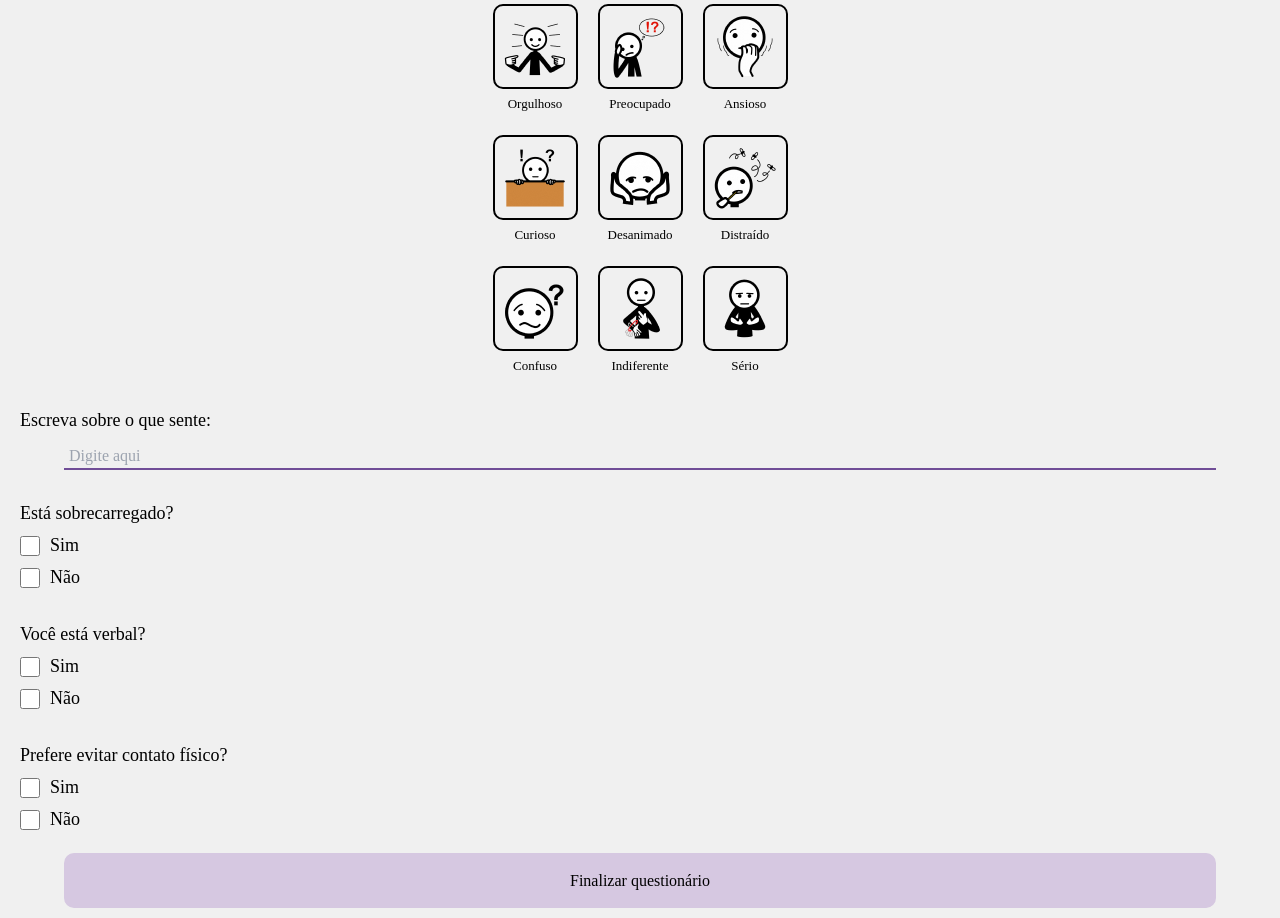
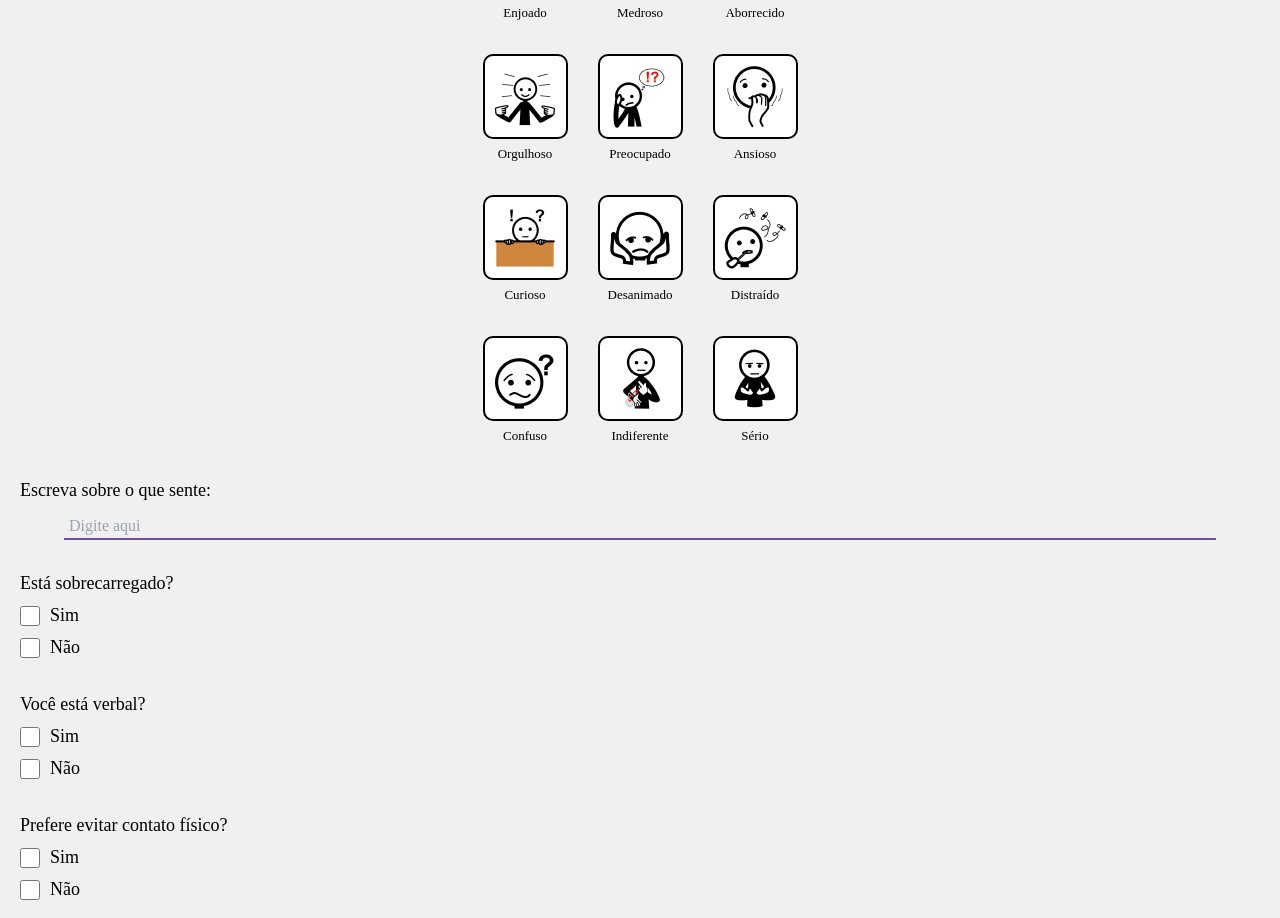
Before and after one commit to viudess/foxpectrum, an Angular app: page /formsmood in a window 1280 px wide. Shown: the part 1014-1932 px from the top of the page. Built offline with nearby package versions, Linux system fonts and the light colour scheme; a web font is replaced by a local one.

Commit message:
botoes-forms-emo

```diff
--- a/src/app/components-gerais/emotion/emotion.component.css
+++ b/src/app/components-gerais/emotion/emotion.component.css
@@ -2,23 +2,16 @@
   width: 85px;
   height: 85px;
   border-radius: 10px;
-  border: 2px solid black;
+  border: 2px solid;
   display: flex;
   justify-content: center;
   align-items: center;
 }
-button{
+p{
+  font-size: small;
+  margin-top: 5px;
+  width: 85px;
   display: flex;
   justify-content: center;
-  align-items: center;
-  flex-direction: column;
-  display: inline-block;
+
 }
-p{
-  display: inline-block;
-  word-wrap: break-word;
-  overflow-wrap: break-word;
-  white-space: normal;
-  font-size: small;
-  margin-top: 5px;
-}
--- a/src/app/components-gerais/emotion/emotion.component.html
+++ b/src/app/components-gerais/emotion/emotion.component.html
@@ -1,5 +1,5 @@
 <button>
-  <div class="emotion">
+  <div class="emotion" (click)="mudarCor()" [ngStyle]="{'border-color': clicado ? '#704D97' : 'black', 'background-color': clicado ? '#D6C8E1' : 'white'}">
     <img src={{image}} alt="">
   </div>
   <p>{{title}}</p>
--- a/src/app/components-gerais/emotion/emotion.component.ts
+++ b/src/app/components-gerais/emotion/emotion.component.ts
@@ -8,4 +8,9 @@ import { Component, Input } from '@angular/core';
 export class EmotionComponent {
   @Input() title!: string;
   @Input() image!: string;
+  clicado = false;
+
+  mudarCor(){
+    this.clicado = !this.clicado;
+  }
 }
--- a/src/app/tipico/mood/forms-mood/forms-mood.component.css
+++ b/src/app/tipico/mood/forms-mood/forms-mood.component.css
@@ -31,12 +31,13 @@ section{
   display: flex;
   justify-content: center;
   align-items: center;
-  margin-top: 20px;
+  margin-top: 30px;
+
 }
 .gridblock-normal{
   display: grid;
   grid-template-columns: repeat(3, 1fr);
-  gap: 20px;
+  gap: 30px;
 }
 input{
   width: 90%;
@@ -73,8 +74,8 @@ input{
   display: flex;
   justify-content: center;
   align-items: center;
-  margin-top: 20px;
-  margin-bottom: 80px;
+  margin-top: 40px;
+  margin-bottom: 90px;
 }
 .finalizar button{
   background-color: #D6C8E1;
--- a/src/app/tipico/mood/forms-mood/forms-mood.component.html
+++ b/src/app/tipico/mood/forms-mood/forms-mood.component.html
@@ -74,7 +74,7 @@
       </div>
     </form>
     <div class="finalizar">
-      <button routerLink="/perfil">Finalizar questionário</button>
+      <button routerLink="/">Finalizar questionário</button>
     </div>
 
   </div>
```
